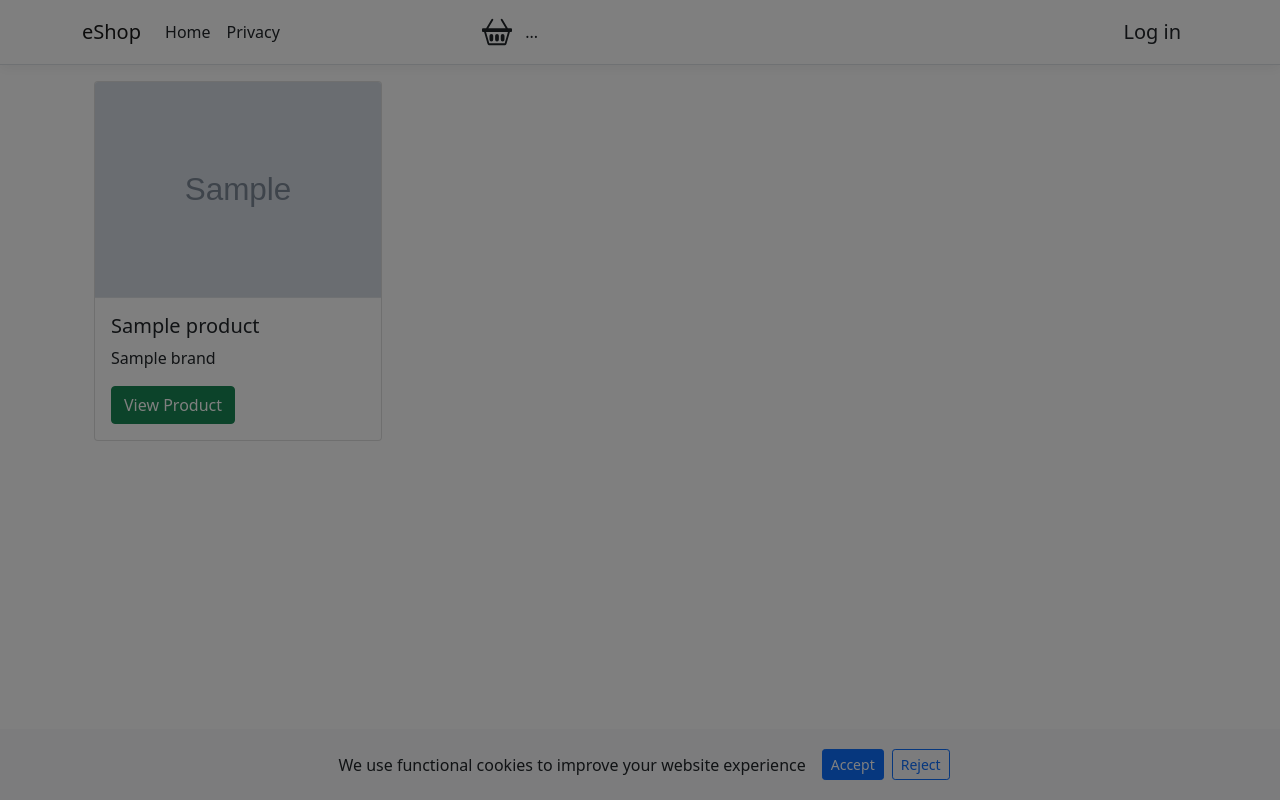
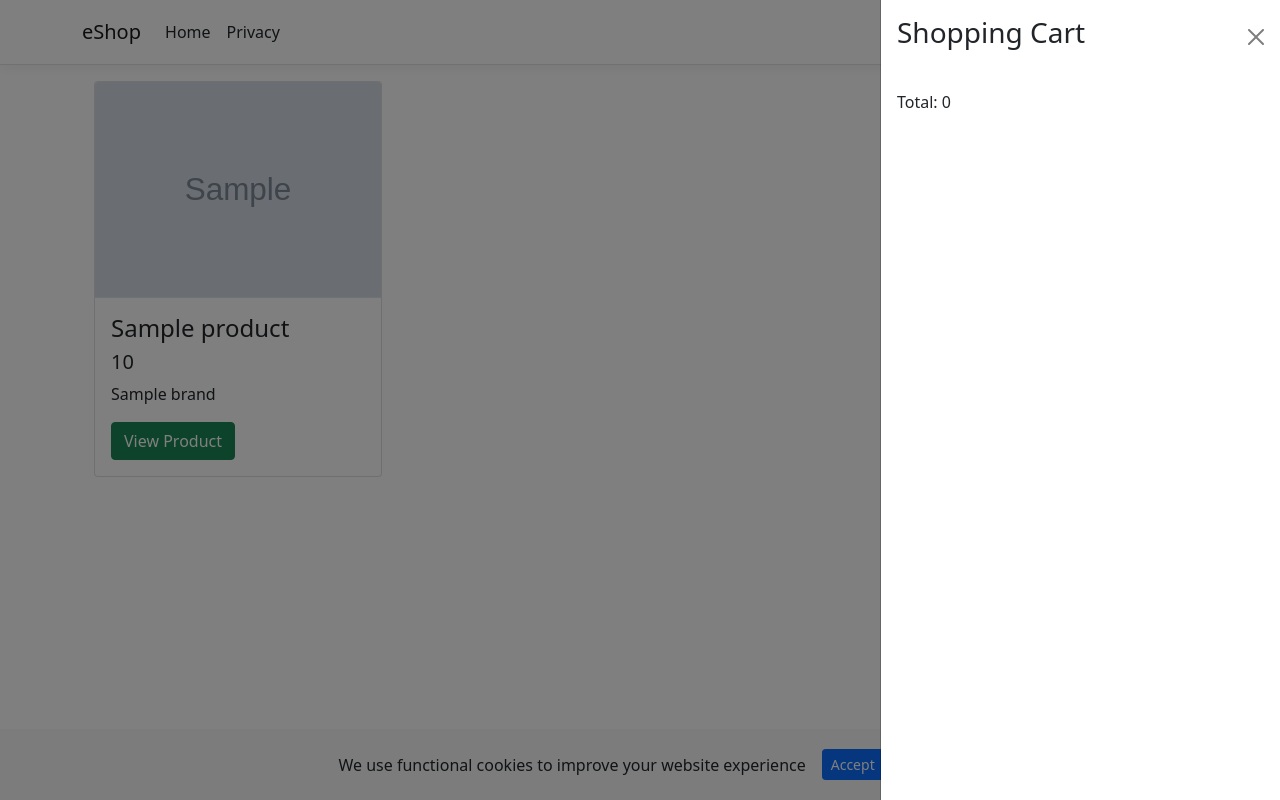
Before and after one commit to Kevin-Vetter/eShop, an ASP.NET Core app: page /Products/All in a window 1280 px wide, after a click that opens the changed part. Run offline with ASP.NET Core 8, Linux system fonts and the light colour scheme; tables that the repository leaves empty hold one stand-in row (values such as "Sample post"); grey boxes marked "Sample" are stand-in pictures; style sheets or scripts are compiled from the project's sources; some libraries are stand-ins or nearby versions.

Commit message:
fuck me this won't work

```diff
--- a/eShop/Pages/Products/All.cshtml
+++ b/eShop/Pages/Products/All.cshtml
@@ -11,3 +11,28 @@
         }
     </div>
 </div>
+
+<script>
+    function AddToCart(id) {
+        var cookies = document.cookie.split(';');
+        var cartValue;
+        for (var i = 0; i < cookies.length; i++) {
+            var cookie = cookies[i].trim();
+            if (cookie.startsWith('Cart=')) {
+                cartValue = cookie.substring('Cart='.length, cookie.length);
+                break;
+            }
+        }
+        let jason = JSON.parse(cartValue);
+
+        if (jason.ProduktId.includes(id)) {
+            jason.Amount[jason.ProduktId.indexOf(id)]++;
+        }
+        else {
+            jason.ProduktId.push(id);
+            jason.Amount.push("1");
+        }
+        document.cookie = 'Cart=' + JSON.stringify(jason) + ';path=/';
+        location.reload();
+    }
+</script>
--- a/eShop/Pages/Shared/Components/Cart/Default.cshtml
+++ b/eShop/Pages/Shared/Components/Cart/Default.cshtml
@@ -1,30 +1,18 @@
 @using DAL.Model
 @model List<Product>
 
+<div class="offcanvas offcanvas-end" tabindex="-1" id="offcanvasRight" aria-labelledby="offcanvasRightLabel">
+    <div class="offcanvas-header">
+        <h3 id="offcanvasRightLabel">Shopping Cart</h3>
+        <button type="button" class="btn-close text-reset" data-bs-dismiss="offcanvas" aria-label="Close">
+        </button>
+    </div>
+    <div class="offcanvas-body">
+       @foreach (Product product in Model)
+        {
+            <img src="@product.ImgPath"/>
+        }
 
-<button type="button" class="btn position-relative" data-bs-toggle="offcanvas" data-bs-target="#offcanvasRight">
-    <svg xmlns="http://www.w3.org/2000/svg" width="30" height="30" fill="currentColor" class="bi bi-basket2" viewBox="0 0 16 16">
-        <path d="M4 10a1 1 0 0 1 2 0v2a1 1 0 0 1-2 0v-2zm3 0a1 1 0 0 1 2 0v2a1 1 0 0 1-2 0v-2zm3 0a1 1 0 1 1 2 0v2a1 1 0 0 1-2 0v-2z" />
-        <path d="M5.757 1.071a.5.5 0 0 1 .172.686L3.383 6h9.234L10.07 1.757a.5.5 0 1 1 .858-.514L13.783 6H15.5a.5.5 0 0 1 .5.5v1a.5.5 0 0 1-.5.5h-.623l-1.844 6.456a.75.75 0 0 1-.722.544H3.69a.75.75 0 0 1-.722-.544L1.123 8H.5a.5.5 0 0 1-.5-.5v-1A.5.5 0 0 1 .5 6h1.717L5.07 1.243a.5.5 0 0 1 .686-.172zM2.163 8l1.714 6h8.246l1.714-6H2.163z" />
-    </svg>
-    @if (Model.Count > 0)
-    {
-        <span class="position-absolute top-0 start-100 translate-middle badge rounded-pill bg-danger">
-            @Model.Count
-        </span>
-    }
-</button>
-
-<body>
-
-
-    <div class="offcanvas offcanvas-end" tabindex="-1" id="offcanvasRight" aria-labelledby="offcanvasRightLabel">
-        <div class="offcanvas-header">
-            <h5 id="offcanvasRightLabel">Offcanvas right</h5>
-            <button type="button" class="btn-close text-reset" data-bs-dismiss="offcanvas" aria-label="Close"></button>
-        </div>
-        <div class="offcanvas-body">
-            ...
-        </div>
+        Total: @Model.Sum(p => p.Price)
     </div>
-</body>
+</div>
--- a/eShop/Pages/Shared/Components/_Product.cshtml
+++ b/eShop/Pages/Shared/Components/_Product.cshtml
@@ -6,7 +6,8 @@
     <div class="card" style="width: 18rem; ">
         <img class="card-img-top" src="/pics/@Model.ImgPath" alt="Card image cap">
         <div class="card-body border-top">
-            <h5 class="card-title">@Model.Name</h5>
+            <h4 class="card-title">@Model.Name</h4>
+            <h5 class="card-title">@Model.Price</h5>
             <p class="card-text">@Model.Brand.BrandName</p>
             <button type="button" class="btn btn-success" data-bs-toggle="modal" data-bs-target="#exampleModal-@Model.Id">
                 View Product
@@ -35,7 +36,7 @@
             </div>
             <div class="modal-footer">
                 <button type="button" class="btn btn-secondary" data-bs-dismiss="modal">Close</button>
-                <button type="button" class="btn btn-success">Add To Cart</button>
+                <button type="button" class="btn btn-success" onclick="AddToCart('@Model.Id')">Add To Cart</button>
             </div>
         </div>
     </div>
--- a/eShop/Pages/Shared/_Layout.cshtml
+++ b/eShop/Pages/Shared/_Layout.cshtml
@@ -28,13 +28,23 @@
                     @if (Context.Request.Cookies["loggedIn"] == "true")
                     {
                         <span class="align-middle">Welcome @Context.Request.Cookies["user"]!</span>
-                        @await Component.InvokeAsync("Cart")
+                        <button type="button" class="btn position-relative" data-bs-toggle="offcanvas" data-bs-target="#offcanvasRight">
+                            <svg xmlns="http://www.w3.org/2000/svg" width="30" height="30" fill="currentColor" class="bi bi-basket2" viewBox="0 0 16 16">
+                                <path d="M4 10a1 1 0 0 1 2 0v2a1 1 0 0 1-2 0v-2zm3 0a1 1 0 0 1 2 0v2a1 1 0 0 1-2 0v-2zm3 0a1 1 0 1 1 2 0v2a1 1 0 0 1-2 0v-2z" />
+                                <path d="M5.757 1.071a.5.5 0 0 1 .172.686L3.383 6h9.234L10.07 1.757a.5.5 0 1 1 .858-.514L13.783 6H15.5a.5.5 0 0 1 .5.5v1a.5.5 0 0 1-.5.5h-.623l-1.844 6.456a.75.75 0 0 1-.722.544H3.69a.75.75 0 0 1-.722-.544L1.123 8H.5a.5.5 0 0 1-.5-.5v-1A.5.5 0 0 1 .5 6h1.717L5.07 1.243a.5.5 0 0 1 .686-.172zM2.163 8l1.714 6h8.246l1.714-6H2.163z" />
+                            </svg>
+                        </button>
                         <button class="btn btn-lg" onclick="location.href = '/logout'">Log out</button>
                     }
                     else
                     {
 
-                        @await Component.InvokeAsync("Cart")
+                        <button type="button" class="btn position-relative" data-bs-toggle="offcanvas" data-bs-target="#offcanvasRight">
+                            <svg xmlns="http://www.w3.org/2000/svg" width="30" height="30" fill="currentColor" class="bi bi-basket2" viewBox="0 0 16 16">
+                                <path d="M4 10a1 1 0 0 1 2 0v2a1 1 0 0 1-2 0v-2zm3 0a1 1 0 0 1 2 0v2a1 1 0 0 1-2 0v-2zm3 0a1 1 0 1 1 2 0v2a1 1 0 0 1-2 0v-2z" />
+                                <path d="M5.757 1.071a.5.5 0 0 1 .172.686L3.383 6h9.234L10.07 1.757a.5.5 0 1 1 .858-.514L13.783 6H15.5a.5.5 0 0 1 .5.5v1a.5.5 0 0 1-.5.5h-.623l-1.844 6.456a.75.75 0 0 1-.722.544H3.69a.75.75 0 0 1-.722-.544L1.123 8H.5a.5.5 0 0 1-.5-.5v-1A.5.5 0 0 1 .5 6h1.717L5.07 1.243a.5.5 0 0 1 .686-.172zM2.163 8l1.714 6h8.246l1.714-6H2.163z" />
+                            </svg>
+                        </button>
                         <button class="btn btn-lg" onclick="location.href = '/login'">Log in</button>
                     }
                 </div>
@@ -43,6 +53,7 @@
     </header>
     <div class="container">
         <main role="main" class="pb-3">
+                        @await Component.InvokeAsync("Cart")
             @RenderBody()
         </main>
     </div>
```
Also changed, not shown: eShop/ViewComponents/CartViewComponent.cs (+23 -1 lines), eShop/eShop.csproj.
